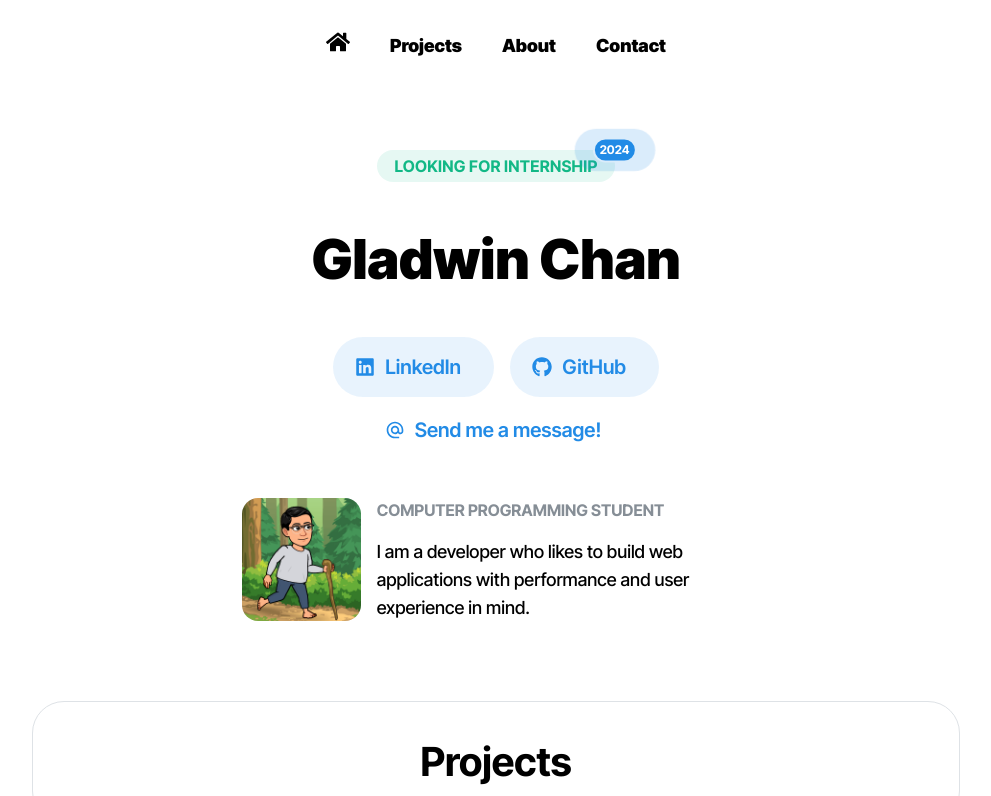
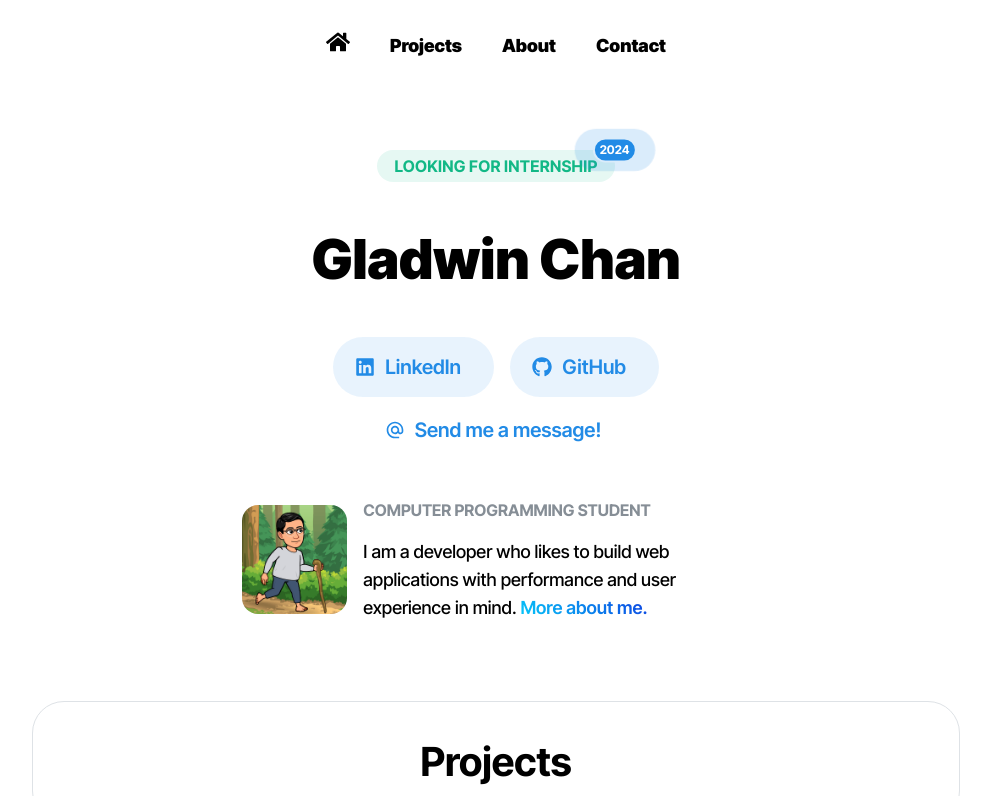
Before and after one commit to gladwinc/glad-port-2024, a Next.js app: page / in a window 1280 px wide. Shown: the top 796 px of the page, without its empty margins (144-1135 px from the left). Built offline with nearby package versions, Linux system fonts and the light colour scheme.

Commit message:
Add an achor on homepage

```diff
--- a/app/components/Welcome/Welcome.tsx
+++ b/app/components/Welcome/Welcome.tsx
@@ -7,7 +7,7 @@ import {
   Button,
   Group,
   Avatar,
-  Paper,
+  Anchor,
 } from "@mantine/core";
 import { FaLinkedin, FaGithub } from "react-icons/fa";
 import { MdAlternateEmail } from "react-icons/md";
@@ -73,6 +73,14 @@ const Welcome = () => {
             <Text fz="lg" fw={500}>
               I am a developer who likes to build web applications with
               performance and user experience in mind.{" "}
+              <Anchor
+                href="/about"
+                variant="gradient"
+                gradient={{ from: "#07c8f9", to: "#0d41e1" }}
+                fz="lg"
+                fw={600}>
+                More about me.
+              </Anchor>
             </Text>
           </div>
         </Group>
```
